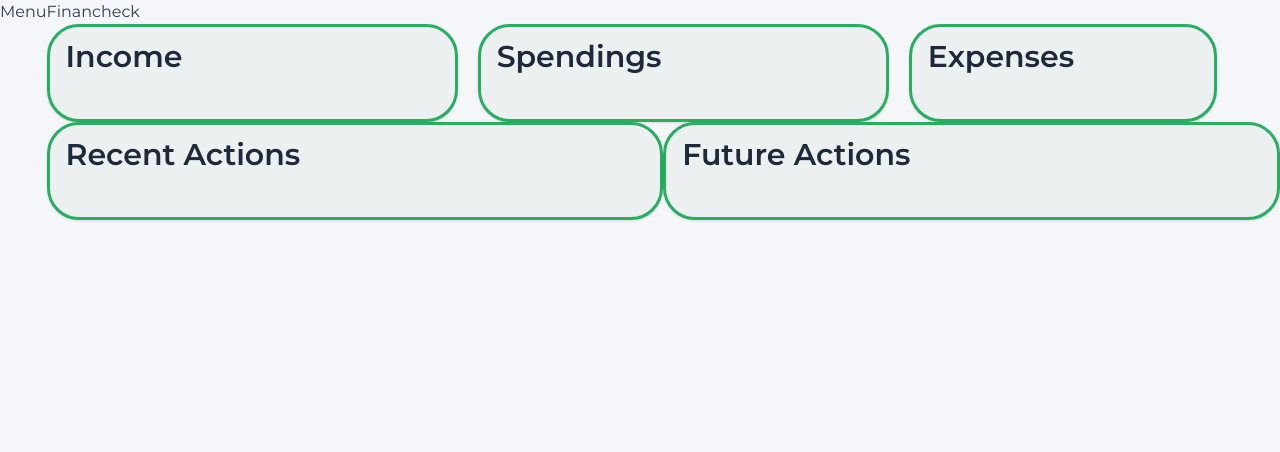
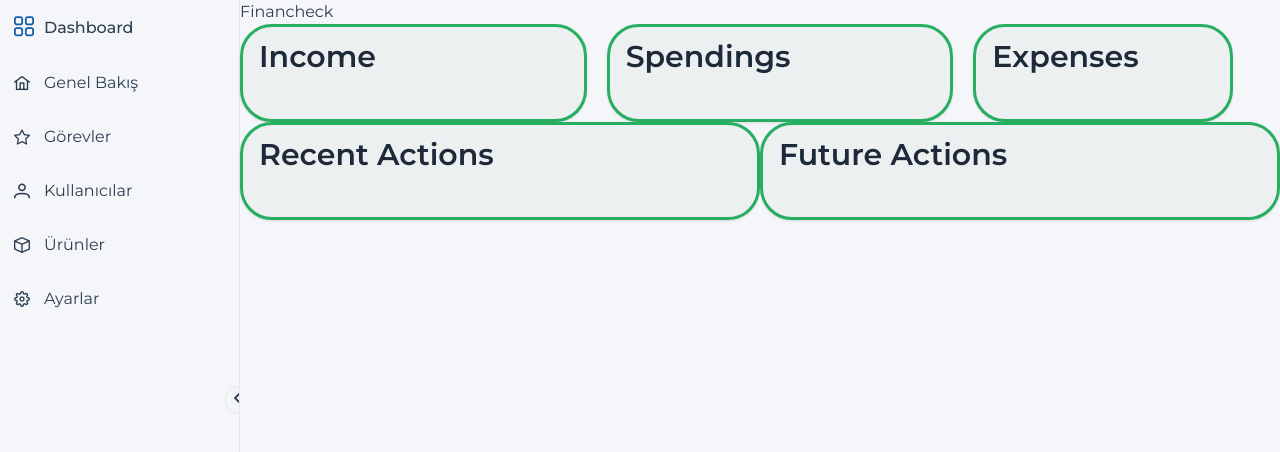
Before and after one commit to kutlinho/financheck-frontend, a React (Vite) app: page /dashboard in a window 1280 px wide. Shown: the top 452 px of the page. Built offline with nearby package versions, Linux system fonts and the light colour scheme.

Commit message:
(feat,style) SidebarMenu added, integrated to main layout

```diff
--- a/package.json
+++ b/package.json
@@ -12,6 +12,7 @@
   "dependencies": {
     "@tailwindcss/vite": "^4.1.18",
     "clsx": "^2.1.1",
+    "primeicons": "^7.0.0",
     "primereact": "^10.9.7",
     "react": "^19.2.0",
     "react-dom": "^19.2.0",
@@ -29,6 +30,6 @@
     "eslint-plugin-react-hooks": "^7.0.1",
     "eslint-plugin-react-refresh": "^0.4.24",
     "globals": "^16.5.0",
-    "vite": "^7.2.4"
+    "vite": "8.0.5"
   }
 }
--- a/src/layout/MainLayout.jsx
+++ b/src/layout/MainLayout.jsx
@@ -1,10 +1,12 @@
 import {Outlet} from "react-router-dom";
+import SidebarMenu from "./SidebarMenu.jsx";
 
 const MainLayout = () => {
     return (
         <div className="flex flex-row">
             {/* Sidebar */}
-            <aside className="">Menu</aside>
+            <SidebarMenu/>
+            {/*<aside className="">Menu</aside>*/}
             <div className="w-full z-0">
                 {/* Navbar */}
                 <header>Financheck</header>
--- /dev/null
+++ b/src/layout/SidebarMenu.jsx
@@ -0,0 +1,82 @@
+import { useState } from "react";
+import "primereact/resources/themes/lara-light-blue/theme.css";
+import "primereact/resources/primereact.min.css";
+import "primeicons/primeicons.css";
+
+export default function SidebarMenu() {
+    const [collapsed, setCollapsed] = useState(false);
+
+    const menuItems = [
+        { label: "Genel Bakış", icon: "pi pi-home" },
+        { label: "Görevler",    icon: "pi pi-star", badge: "5" },
+        { label: "Kullanıcılar",icon: "pi pi-user" },
+        { label: "Ürünler",    icon: "pi pi-box" },
+        { label: "Ayarlar",    icon: "pi pi-cog" },
+    ];
+
+    return (
+        <div style={{ display: "flex", perspective: "1000px",height: "100vh" }}>
+
+            {/* Sidebar */}
+            <div
+                style={{
+                    width: collapsed ? 56 : 240,
+                    minWidth: collapsed ? 56 : 240,
+                    borderRight: "1px solid #e5e7eb",
+                    transition: "width 0.35s cubic-bezier(0.4,0,0.2,1), transform 0.35s",
+                    transform: collapsed
+                        ? "translateZ(-40px) scale(0.97)"
+                        : "translateZ(0px)",
+                    transformOrigin: "left center",
+                    overflow: "hidden",
+                    zIndex: 10,
+                    position: "relative",
+                }}
+            >
+                {/* Logo */}
+                <div style={{ padding: "16px 14px", display: "flex", gap: 10 }}>
+                    <i className="pi pi-th-large" style={{ fontSize: 20, color: "#185FA5" }} />
+                    {!collapsed && <span style={{ fontWeight: 500 }}>Dashboard</span>}
+                </div>
+
+                {/* Menü öğeleri */}
+                {menuItems.map((item) => (
+                    <div
+                        key={item.label}
+                        style={{
+                            display: "flex",
+                            alignItems: "center",
+                            gap: 10,
+                            padding: "15px 14px",
+                            cursor: "pointer",
+                            whiteSpace: "nowrap",
+                            overflow: "hidden",
+                        }}
+                    >
+                        <i className={item.icon} style={{ fontSize: 16, minWidth: 20 }} />
+                        {!collapsed && <span>{item.label}</span>}
+                    </div>
+                ))}
+
+                {/* Toggle butonu */}
+                <button
+                    onClick={() => setCollapsed(!collapsed)}
+                    style={{
+                        position: "absolute",
+                        right: -14,
+                        top: "50%",
+                        transform: "translateY(-50%)",
+                        width: 28,
+                        height: 28,
+                        borderRadius: "50%",
+                        border: "1px solid #e5e7eb",
+                        cursor: "pointer",
+                        zIndex: 20,
+                    }}
+                >
+                    <i className={`pi ${collapsed ? "pi-chevron-right" : "pi-chevron-left"}`} />
+                </button>
+            </div>
+        </div>
+    );
+}
```
Also changed, not shown: 1 other file (tests, documents, lock files or other folders).
